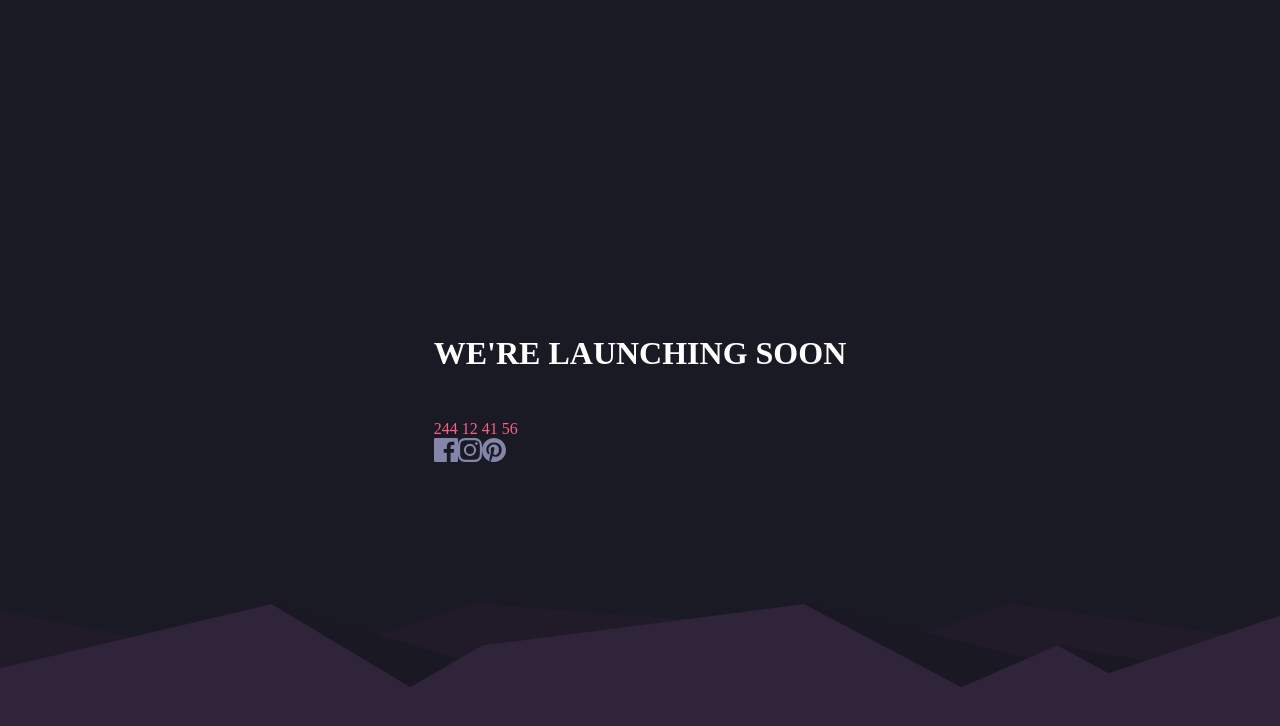
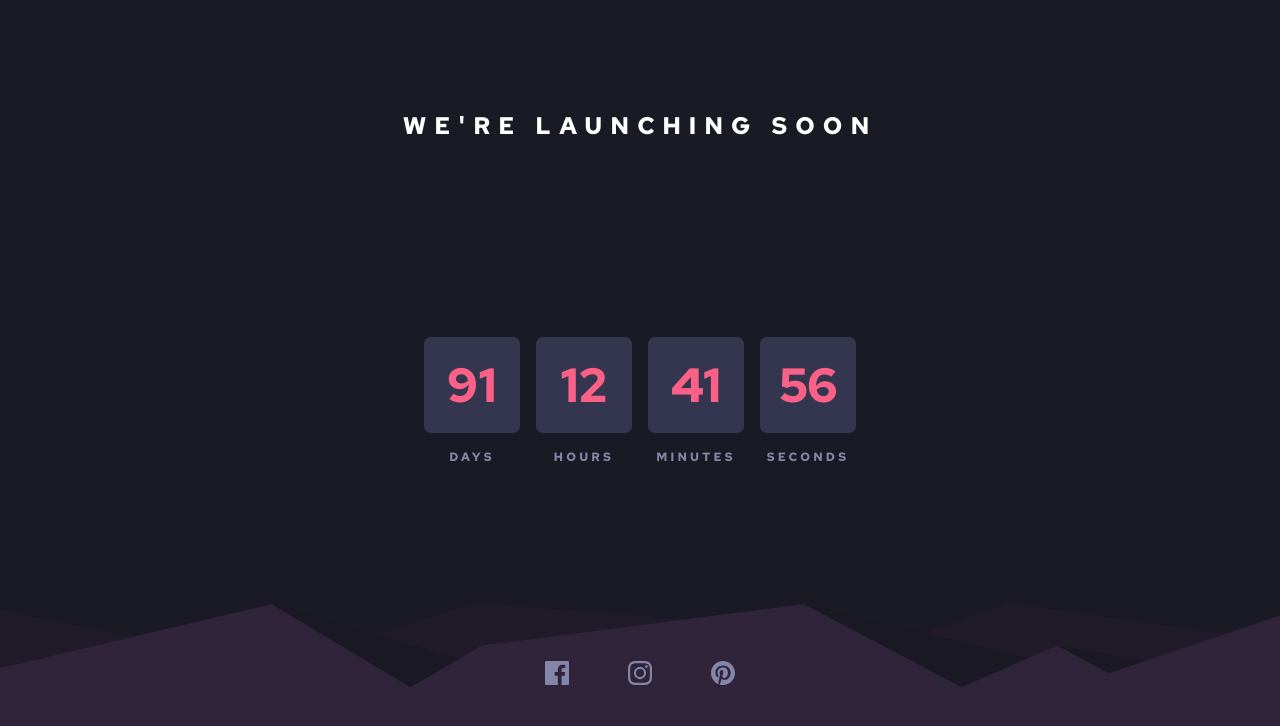
Before and after one commit to SebBudynski/LaunchCountdown, an Angular app: page / in a window 1280 px wide. Shown: the top 726 px of the page. Built offline with nearby package versions, Linux system fonts and the light colour scheme.

Commit message:
Finish main styles

```diff
--- a/src/app/countdown/countdown.component.css
+++ b/src/app/countdown/countdown.component.css
@@ -1,3 +1,25 @@
+.content {
+  display: flex;
+  gap: 1rem;
+  font-size: 3rem;
+  height: 65vh;
+  align-items: center;
+  justify-content: center;
+}
+
+.card {
+  color: hsl(345, 95%, 68%);
+  background-color: hsl(236, 21%, 26%);
+  width: 6rem;
+  text-align: center;
+  padding: 1rem 0;
+  border-radius: 7px;
+}
+
 p {
-    color:hsl(345, 95%, 68%)
+  font-size: 0.75rem;
+  color: hsl(237, 18%, 59%);
+  margin-top: 1rem;
+  text-align: center;
+  letter-spacing: 0.2rem;
 }
--- a/src/app/countdown/countdown.component.html
+++ b/src/app/countdown/countdown.component.html
@@ -1,5 +1,15 @@
 
-
-
-
-<p>{{ this.days }} {{ this.hours }} {{ this.minutes }} {{ this.seconds }}</p>
+<div class="content">
+    <div>
+        <div class="card">{{ this.days }} </div> <p>DAYS</p>
+    </div>
+    <div>
+        <div class="card">{{ this.hours }} </div> <p>HOURS</p>
+    </div>
+    <div>
+        <div class="card">{{ this.minutes }} </div> <p>MINUTES</p>
+    </div>
+    <div>
+        <div class="card">{{ this.seconds }} </div> <p>SECONDS</p>
+    </div>
+</div>
--- a/src/app/countdown/countdown.component.ts
+++ b/src/app/countdown/countdown.component.ts
@@ -6,7 +6,7 @@ import { Component, OnInit } from '@angular/core';
   styleUrls: ['./countdown.component.css'],
 })
 export class CountdownComponent implements OnInit {
-  countdownDate = new Date('Dec 31, 2024 23:59:59').getTime();
+  countdownDate = new Date('Jul 31, 2024 23:59:59').getTime();
   days: number = 0;
   hours: number = 0;
   minutes: number = 0;
--- a/src/app/header/header.component.css
+++ b/src/app/header/header.component.css
@@ -1,4 +1,5 @@
 h1 {
   color: white;
-  margin-bottom: 3rem;
+  font-size: 1.5rem;
+  letter-spacing: 0.5rem;
 }
--- a/src/app/social-media/social-media.component.css
+++ b/src/app/social-media/social-media.component.css
@@ -0,0 +1,10 @@
+footer{
+    display: flex;
+    justify-content: center;
+}
+
+.content {
+  width: 40%;
+  display: flex;
+  justify-content: space-between;
+}
--- a/src/app/social-media/social-media.component.html
+++ b/src/app/social-media/social-media.component.html
@@ -1,4 +1,5 @@
 <footer>
+  <div class="content">
     <a href="https://www.facebook.com" target="_blank"><img src="assets/images/icon-facebook.svg" alt="Icon with link to facebook" /></a>
     <a href="https://www.instagram.com" target="_blank">
         <img
@@ -14,4 +15,5 @@
 
         />
     </a>
+  </div>
 </footer>
--- a/src/index.html
+++ b/src/index.html
@@ -1,11 +1,17 @@
-<!doctype html>
+<!DOCTYPE html>
 <html lang="en">
   <head>
-  <meta charset="utf-8">
+    <meta charset="utf-8" />
     <title>LaunchCountdown</title>
-  <base href="/">
-  <meta name="viewport" content="width=device-width, initial-scale=1">
-  <link rel="icon" type="image/x-icon" href="favicon.ico">
+    <base href="/" />
+    <meta name="viewport" content="width=device-width, initial-scale=1" />
+    <link rel="icon" type="image/x-icon" href="favicon.ico" />
+    <link rel="preconnect" href="https://fonts.googleapis.com" />
+    <link rel="preconnect" href="https://fonts.gstatic.com" crossorigin />
+    <link
+      href="https://fonts.googleapis.com/css2?family=Red+Hat+Text:ital,wght@0,300..700;1,300..700&display=swap"
+      rel="stylesheet"
+    />
   </head>
   <body>
     <app-root></app-root>
--- a/src/styles.css
+++ b/src/styles.css
@@ -2,7 +2,6 @@
   margin: 0;
   padding: 0;
   box-sizing: border-box;
-
 }
 
 body {
@@ -11,5 +10,7 @@ body {
   justify-content: center;
   align-items: center;
   background: url(assets/images/pattern-hills.svg) no-repeat bottom;
-  background-color:  hsl(234, 17%, 12%);
+  background-color: hsl(234, 17%, 12%);
+  font-family: "Red Hat Text", sans-serif;
+  font-weight: 700;
 }
```
Lines whose indentation alone changed are shown as unchanged.
